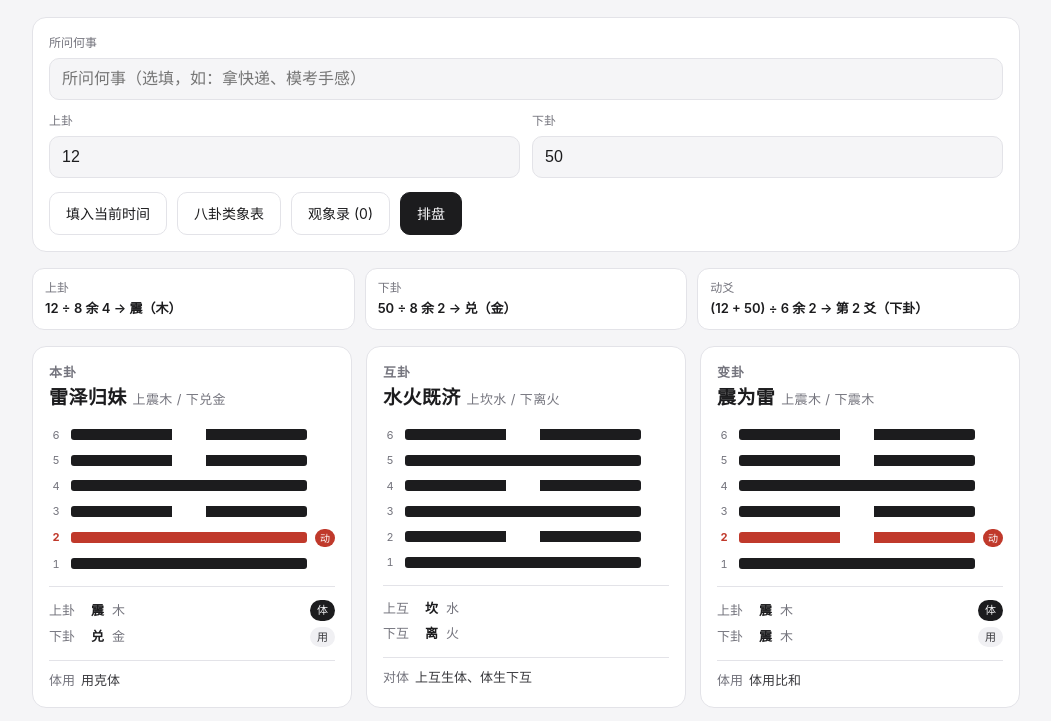
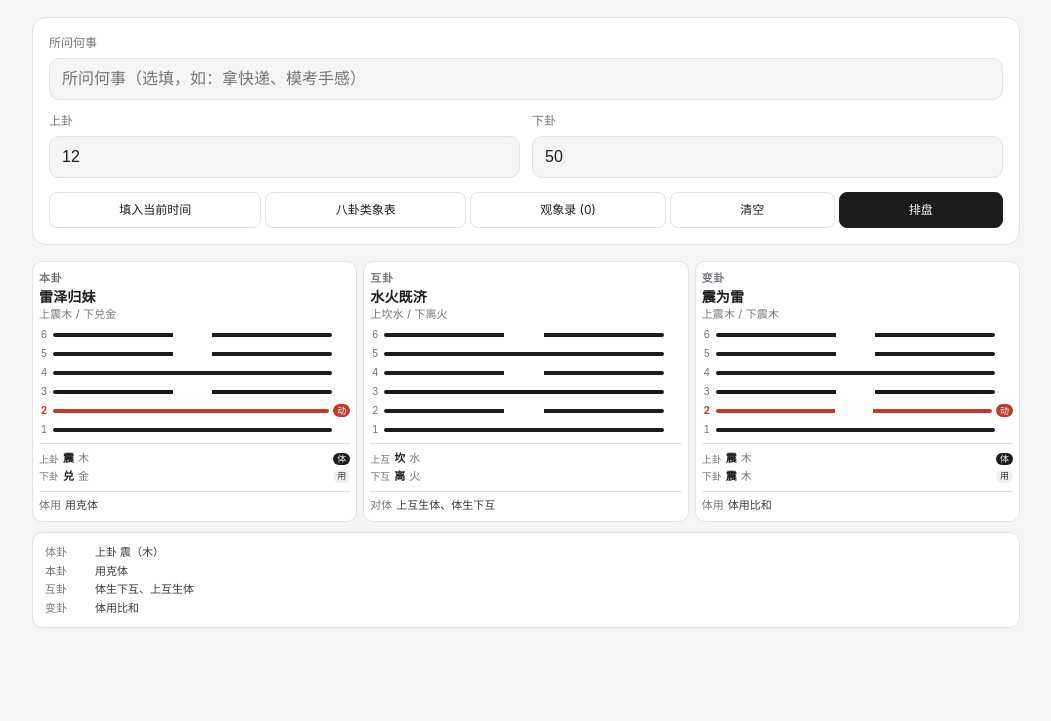
Before and after one commit to h6663859-bot/meihua, a plain HTML site: page index.html in a window 1280 px wide. Both pictures are taken after a click on the button "填入当前时间". Shown: the part 61-782 px from the top of the page, without its empty margins (114-1165 px from the left). Drawn offline with Linux system fonts and the light colour scheme.

Commit message:
Add files via upload

```diff
--- a/index.html
+++ b/index.html
@@ -48,7 +48,7 @@
   .field input::-webkit-inner-spin-button{-webkit-appearance:none;margin:0}
   .field input[type=number]{-moz-appearance:textfield}
 
-  .actions{display:flex;flex-wrap:wrap;gap:10px;margin-top:14px}
+  .actions{display:flex;flex-wrap:nowrap;gap:4px;width:100%;margin-top:14px}
   button{
     font:inherit;font-size:14px;padding:10px 16px;border-radius:10px;
     border:1px solid var(--line);background:var(--card);color:var(--ink);
@@ -56,39 +56,38 @@
   }
   button:active{transform:translateY(1px)}
   button.primary{background:var(--ink);color:var(--bg);border-color:var(--ink)}
-  .hint{color:var(--muted);font-size:12px;margin-top:10px}
+  .actions button{
+    flex:1 1 auto;min-width:0;white-space:nowrap;text-align:center;
+    font-size:12px;padding:8px 2px;border-radius:8px;overflow:hidden;
+  }
+  @media (max-width:340px){
+    .actions button{font-size:11px;padding:8px 1px}
+  }
 
-  .calcs{
-    display:grid;grid-template-columns:repeat(3,1fr);gap:10px;
-    margin-bottom:16px;
-  }
-  .calc{
-    background:var(--card);border:1px solid var(--line);border-radius:12px;
-    padding:10px 12px;font-size:12px;color:var(--muted);
-  }
-  .calc b{display:block;color:var(--ink);font-weight:600;font-size:13px;margin-top:2px}
-
-  .results{display:grid;grid-template-columns:repeat(3,minmax(0,1fr));gap:14px}
+  .results{display:grid;grid-template-columns:repeat(3,1fr);gap:6px}
   .card{
-    background:var(--card);border:1px solid var(--line);border-radius:var(--radius);
-    padding:16px;min-width:0;
+    background:var(--card);border:1px solid var(--line);border-radius:10px;
+    padding:8px 6px;min-width:0;
   }
   .card h2{
-    font-size:13px;font-weight:600;color:var(--muted);margin:0 0 2px;
-    letter-spacing:.08em;
+    font-size:11px;font-weight:600;color:var(--muted);margin:0 0 1px;
+    letter-spacing:.06em;
   }
-  .card .name{font-size:19px;font-weight:600;margin:0 0 14px;letter-spacing:.02em}
-  .card .name small{font-size:13px;font-weight:400;color:var(--muted);margin-left:6px}
+  .card .name{font-size:14px;font-weight:700;margin:0 0 6px;line-height:1.25;letter-spacing:.01em}
+  .card .name small{
+    display:block;font-size:11px;font-weight:400;color:var(--muted);
+    margin:2px 0 0;line-height:1.3;
+  }
 
-  .fig{display:flex;flex-direction:column;gap:9px;margin-bottom:14px}
-  .row{display:flex;align-items:center;gap:8px}
+  .fig{display:flex;flex-direction:column;gap:4px;margin-bottom:6px}
+  .row{display:flex;align-items:center;gap:4px}
   .row .idx{
-    width:14px;flex:0 0 14px;text-align:center;font-size:11px;color:var(--muted);
+    width:10px;flex:0 0 10px;text-align:center;font-size:10px;color:var(--muted);
     font-variant-numeric:tabular-nums;
   }
   .bar{
     --c:var(--ink);
-    flex:1 1 auto;height:11px;min-width:0;
+    flex:1 1 auto;height:4px;min-width:0;
   }
   .bar.yang{background:var(--c);border-radius:3px}
   .bar.yin{
@@ -98,38 +97,36 @@
   .row.active .bar{--c:var(--accent)}
   .row.active .idx{color:var(--accent);font-weight:700}
   .mark{
-    flex:0 0 20px;display:flex;justify-content:flex-end;
+    flex:0 0 14px;display:flex;justify-content:flex-end;
   }
   .mark span{
-    font-size:10px;line-height:1;color:#fff;background:var(--accent);
-    border-radius:999px;padding:4px 5px;
+    font-size:9px;line-height:1;color:#fff;background:var(--accent);
+    border-radius:999px;padding:2px 4px;
   }
 
-  .tokens{border-top:1px solid var(--line);padding-top:10px;margin-bottom:10px}
+  .tokens{border-top:1px solid var(--line);padding-top:6px;margin-bottom:6px}
   .token{
-    display:flex;align-items:center;gap:8px;font-size:13px;padding:3px 0;color:var(--ink-2);
+    display:flex;align-items:center;gap:4px;font-size:11px;line-height:1.4;padding:1px 0;color:var(--ink-2);
   }
-  .token .pos{color:var(--muted);flex:0 0 34px}
+  .token .pos{color:var(--muted);flex:0 0 20px;font-size:10px}
   .token .nm{font-weight:600;color:var(--ink)}
   .token .wx{color:var(--muted)}
   .role{
-    margin-left:auto;font-size:11px;padding:2px 7px;border-radius:999px;
+    margin-left:auto;font-size:9px;line-height:1.2;padding:1px 4px;border-radius:999px;
     background:var(--chip);color:var(--ink-2);
   }
   .role.ti{background:var(--ink);color:var(--bg)}
 
-  .rel{font-size:13px;color:var(--ink-2);margin:0;padding-top:10px;border-top:1px solid var(--line)}
-  .rel .k{color:var(--muted);margin-right:6px}
+  .rel{font-size:11px;line-height:1.4;color:var(--ink-2);margin:0;padding-top:6px;border-top:1px solid var(--line)}
+  .rel .k{color:var(--muted);margin-right:4px}
   .rel + .rel{margin-top:6px;border-top:0;padding-top:0}
 
   .summary{
-    margin-top:16px;background:var(--card);border:1px solid var(--line);
-    border-radius:var(--radius);padding:14px 16px;font-size:13px;color:var(--ink-2);
+    margin-top:10px;background:var(--card);border:1px solid var(--line);
+    border-radius:10px;padding:10px 12px;font-size:11px;line-height:1.5;color:var(--ink-2);
   }
-  .summary div{display:flex;gap:8px;padding:3px 0}
-  .summary .k{color:var(--muted);flex:0 0 62px}
-  .empty{color:var(--muted);font-size:14px;padding:8px 0}
-  footer{color:var(--muted);font-size:12px;text-align:center;margin-top:24px;line-height:1.7}
+  .summary div{display:flex;gap:6px;padding:1px 0}
+  .summary .k{color:var(--muted);flex:0 0 44px}
 
   /* ---------- 八卦类象表弹窗 ---------- */
   .modal{position:fixed;inset:0;z-index:60;display:flex;align-items:center;justify-content:center;padding:16px}
@@ -214,11 +211,6 @@
   .rec__note::placeholder{color:var(--muted)}
   .archive-empty{color:var(--muted);font-size:13px;text-align:center;padding:22px 0}
 
-  @media (max-width:820px){
-    .results{grid-template-columns:1fr}
-    .calcs{grid-template-columns:1fr}
-    .card{padding:14px}
-  }
   @media (max-width:640px){
     .modal{padding:10px;align-items:center}
     .modal__card{padding:14px 14px 12px;max-height:88vh;border-radius:14px}
@@ -262,19 +254,13 @@
       <button type="button" id="fillTime">填入当前时间</button>
       <button type="button" id="openBagua">八卦类象表</button>
       <button type="button" id="openArchive">观象录 (0)</button>
+      <button type="button" id="clear">清空</button>
       <button type="button" class="primary" id="run">排盘</button>
     </div>
   </section>
 
-  <section class="calcs" id="calcs" hidden></section>
   <section class="results" id="results" hidden></section>
   <div class="summary" id="summary" hidden></div>
-  <div class="empty" id="empty">尚未排盘。</div>
-
-  <footer>
-    仅作排盘计算，不含任何吉凶断语。<br>
-    先天八卦数：乾一 兑二 离三 震四 巽五 坎六 艮七 坤八
-  </footer>
 </div>
 
 <div class="modal" id="baguaModal" hidden role="dialog" aria-modal="true" aria-labelledby="baguaTitle">
@@ -516,7 +502,7 @@
   "use strict";
   var $ = function(id){ return document.getElementById(id); };
   var n1 = $("n1"), n2 = $("n2");
-  var results = $("results"), calcs = $("calcs"), summary = $("summary"), empty = $("empty");
+  var results = $("results"), summary = $("summary");
 
   function readInt(el){
     var v = el.value.trim();
@@ -594,23 +580,7 @@
 
   function render(data){
     results.innerHTML = "";
-    calcs.innerHTML = "";
     summary.innerHTML = "";
-
-    // 计算过程
-    var items = [
-      ["上卦", data.input.n1 + " ÷ 8 余 " + data.upper.num + " → " + data.upper.name + "（" + data.upper.wu + "）"],
-      ["下卦", data.input.n2 + " ÷ 8 余 " + data.lower.num + " → " + data.lower.name + "（" + data.lower.wu + "）"],
-      ["动爻", "(" + data.input.n1 + " + " + data.input.n2 + ") ÷ 6 余 " + data.moving + " → 第 " + data.moving + " 爻（" + (data.moving <= 3 ? "下卦" : "上卦") + "）"]
-    ];
-    items.forEach(function(it){
-      var d = document.createElement("div");
-      d.className = "calc";
-      d.appendChild(document.createTextNode(it[0]));
-      var b = document.createElement("b"); b.textContent = it[1];
-      d.appendChild(b);
-      calcs.appendChild(d);
-    });
 
     // 本卦
     var ben = card("本卦", data.ben.name, "上" + data.ben.upper + data.ben.upperWu + " / 下" + data.ben.lower + data.ben.lowerWu);
@@ -661,19 +631,14 @@
     });
 
     results.hidden = false;
-    calcs.hidden = false;
     summary.hidden = false;
-    empty.hidden = true;
   }
 
   function update(){
     var a = readInt(n1), b = readInt(n2);
     if (a === null || b === null){
       results.hidden = true;
-      calcs.hidden = true;
       summary.hidden = true;
-      empty.hidden = false;
-      empty.textContent = (n1.value.trim() === "" || n2.value.trim() === "") ? "尚未排盘。" : "请输入非负整数。";
       return null;
     }
     var data = window.Pan.computePan(a, b);
@@ -690,6 +655,15 @@
   $("run").addEventListener("click", function(){
     var data = update();
     if (data) saveRecord(data);
+  });
+
+  // 清空：只清当前页面状态，不碰 localStorage 里的观象录
+  $("clear").addEventListener("click", function(){
+    $("subject").value = "";
+    n1.value = "";
+    n2.value = "";
+    results.hidden = true;
+    summary.hidden = true;
   });
   n1.addEventListener("input", update);
   n2.addEventListener("input", update);
```
